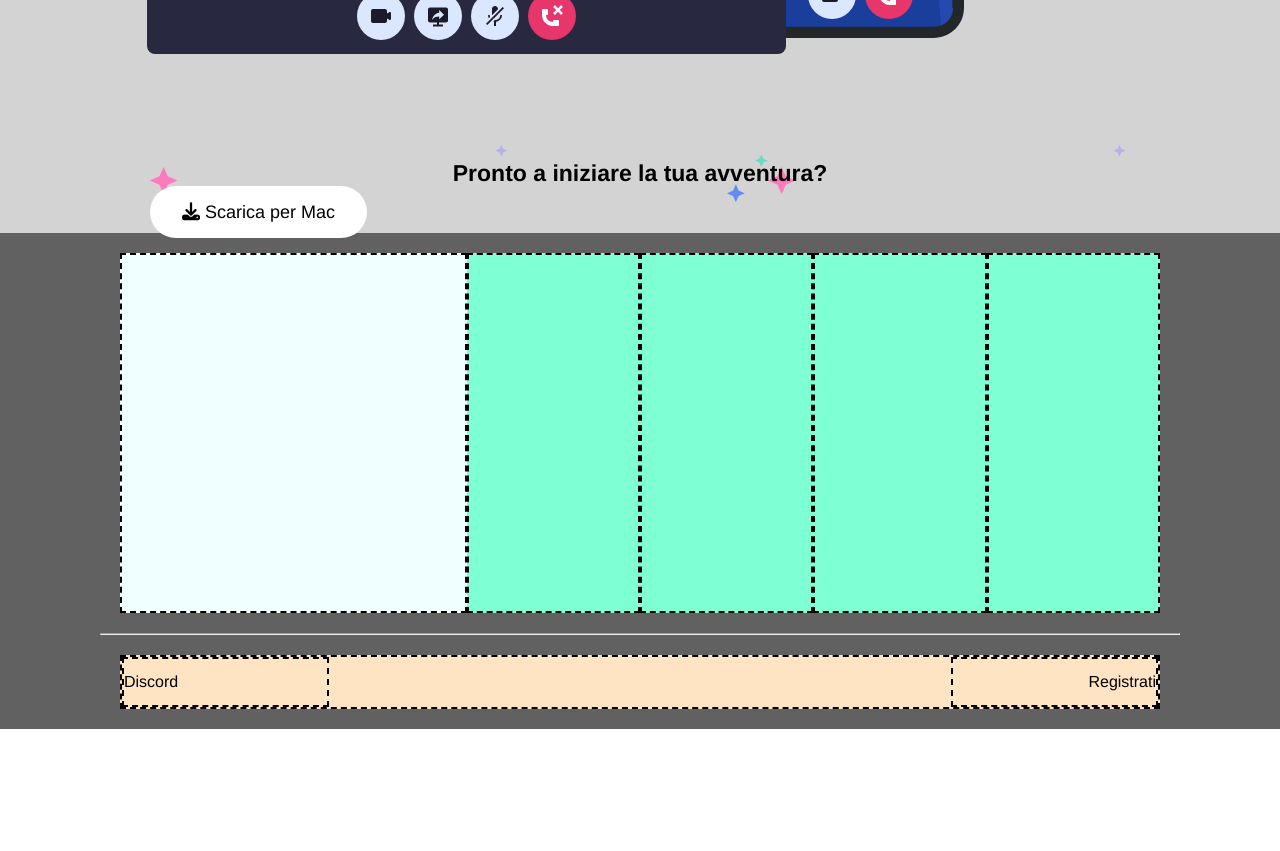
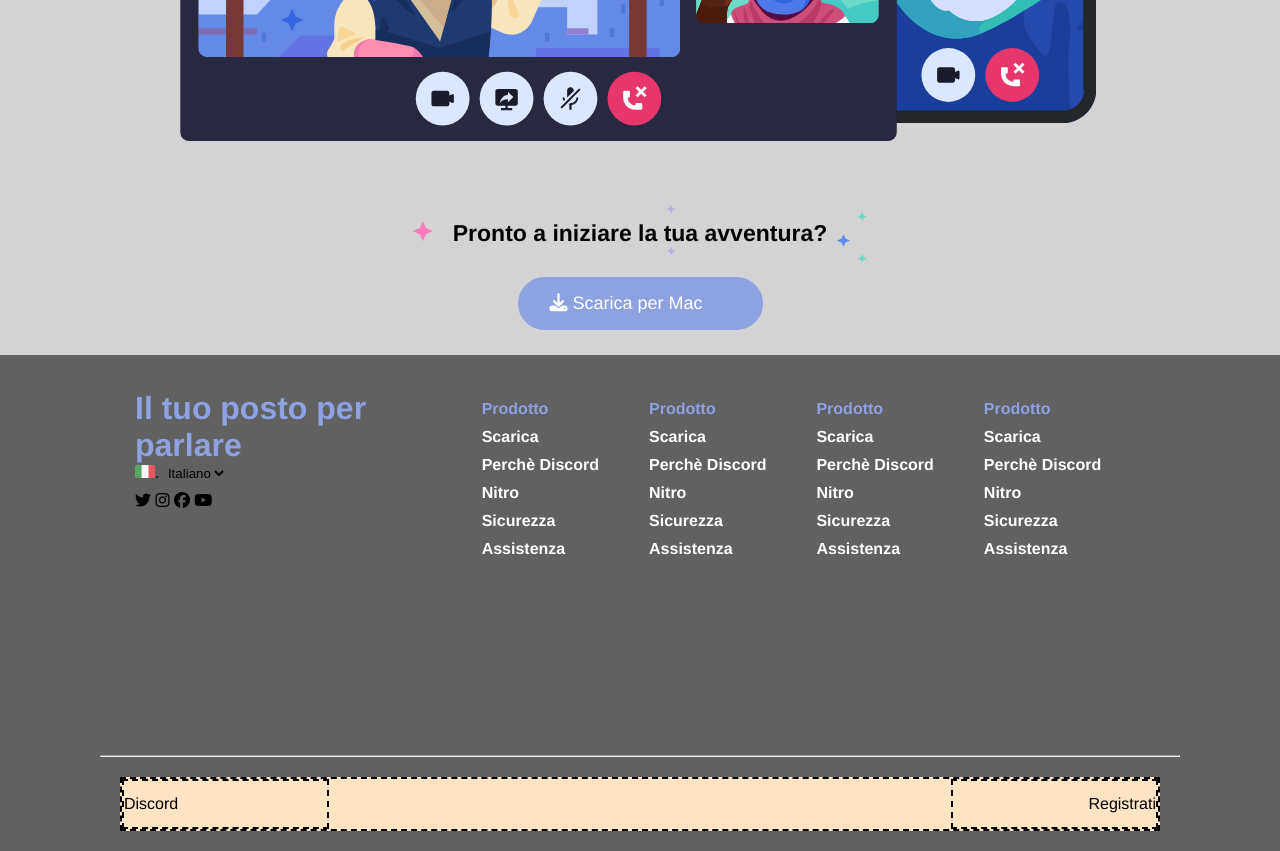
Before and after one commit to AlessioMartella7/htmlcss-discord, a plain HTML site: page index.html in a window 1280 px wide. Shown: the part 2640-3491 px from the top of the page. Before the commit the page ends 3369 px from the top, so only its background shows below. Drawn offline with Linux system fonts and the light colour scheme.

Commit message:
added column content

```diff
--- a/css/style.css
+++ b/css/style.css
@@ -35,6 +35,16 @@ nav a{
     color: white;
     text-decoration-line: none;
     text-decoration-color: none;
+}
+
+ul{
+    padding: 15px;
+    list-style: none;
+
+}
+
+li{
+    margin: 10px 0;
 }
 
 /* Utilities */
@@ -146,6 +156,8 @@ header{
     margin-top: 30px;
 }
 
+/* bottoni  */
+
 .button-main{
     text-align: center;
 }
@@ -164,7 +176,6 @@ header{
     background-color: white;
     margin-right: 14px;
 
-
 }
 
 .button-shape.open-here{
@@ -172,6 +183,16 @@ header{
     background-color: black;
     border: none;
     cursor: pointer;
+
+}
+
+.button-shape.download-blue{
+    width: 25%;
+    color: white;
+    text-decoration-line: none;
+    background-color: #8EA1E1;
+    align-self: center;
+    margin: 15px;
 
 }
 
@@ -207,12 +228,15 @@ header{
 
 .ready-to-go{
     padding: 10px 50px;
+    flex-direction: column;
 
 }
 .star{
+
     background-image: url(../img/stars.svg);
     background-size: contain;
     font-weight: 600;
+    margin: 0 auto;
 }
 
 
@@ -221,19 +245,31 @@ header{
 
 .info-credits{
     min-height: 400px;
+    width: 100%;
+
 
 }
 
 /* colonne */
 
 .lang-social{
+    display: flex;
+    flex-direction: column;
     flex-basis: calc(100% / 3);
-    background-color: azure;
+    justify-content: flex-start;
+    padding: 15px;
 }
 
+.speak{
+    color: #8EA1E1;
+    font-size: 32px;
+    font-weight: 600;
+}
 .colonne{
-    background-color: aquamarine;
+    flex-grow: 1;
+    display: flex;
     flex-basis: calc(100% / 6);
+    gap: 20px;
 }
 
 /* logo e bottone a piè di pagina */
@@ -245,3 +281,22 @@ header{
 .foot-end{
     justify-content: space-between;
 }
+
+ul:first-child{
+    font-weight: bold;
+    color:#8EA1E1;
+
+}
+
+.bandiera{
+   width: 20px;
+}
+
+.selettore-lng{
+    background-color: transparent;
+    border: none;
+}
+
+.icone{
+    margin-top: 10px;
+}
--- a/index.html
+++ b/index.html
@@ -99,13 +99,13 @@
                 <h4>Video e audio a bassa latenza ti faranno sentire come se foste tutti nella stessa stanza. Fai ciao
                     in video, guarda gli amici giocare in streaming, o riunitevi in una sessione di disegno con la
                     condiviosione schermo.</h4>
-                <img src="img/item4-big.svg" alt="">
 
             </div>
 
-            <div class="ready-to-go container">
+            <div class="ready-to-go row container">
+                <img class="tecnology" src="img/item4-big.svg" alt="">
                 <h3 class="star">Pronto a iniziare la tua avventura?</h3>
-                <a href="#" class="button-shape download"><i class="fa-solid fa-download"></i>Scarica per Mac</a>
+                <a href="#" class="button-shape download-blue"><i class="fa-solid fa-download"></i>Scarica per Mac</a>
             </div>
 
         </section>
@@ -115,11 +115,103 @@
         <div class="credits bg-drgry">
             <!-- colonne e riferimenti -->
             <nav class="info-credits row container spazio">
-                <div class="lang-social brd-bl brd-bl"></div>
-                <div class="product colonne brd-bl"></div>
-                <div class="company colonne brd-bl"></div>
-                <div class="resources colonne brd-bl"></div>
-                <div class="rules colonne brd-bl"></div>
+
+                <div class="lang-social">
+                    <div class="speak">Il tuo posto per parlare</div>
+                    <div class="barra-lingua">
+                        <img class="bandiera" src="img/ita.png" alt="bandierta ita">.
+                        <select class="selettore-lng" name="scelta" id="lingue">
+                            <option value="op1">Italiano</option>
+                        </select>
+                        <div class="icone">
+                            <i class="fa-brands fa-twitter"></i>
+                            <i class="fa-brands fa-instagram"></i>
+                            <i class="fa-brands fa-facebook"></i>
+                            <i class="fa-brands fa-youtube"></i>
+                        </div>
+                    </div>
+                </div>
+
+                <div class="colonne">
+                    <ul>
+                        <li>Prodotto</li>
+                        <li>
+                            <a href="#">Scarica</a>
+                        </li>
+                        <li>
+                            <a href="#">Perchè Discord</a>
+                        </li>
+                        <li>
+                            <a href="#">Nitro</a>
+                        </li>
+                        <li>
+                            <a href="#">Sicurezza</a>
+                        </li>
+                        <li>
+                            <a href="#">Assistenza</a>
+                        </li>
+                    </ul>
+
+                    <div class="colonne">
+                        <ul>
+                            <li>Prodotto</li>
+                            <li>
+                                <a href="#">Scarica</a>
+                            </li>
+                            <li>
+                                <a href="#">Perchè Discord</a>
+                            </li>
+                            <li>
+                                <a href="#">Nitro</a>
+                            </li>
+                            <li>
+                                <a href="#">Sicurezza</a>
+                            </li>
+                            <li>
+                                <a href="#">Assistenza</a>
+                            </li>
+                        </ul>
+
+                        <div class="colonne">
+                            <ul>
+                                <li>Prodotto</li>
+                                <li>
+                                    <a href="#">Scarica</a>
+                                </li>
+                                <li>
+                                    <a href="#">Perchè Discord</a>
+                                </li>
+                                <li>
+                                    <a href="#">Nitro</a>
+                                </li>
+                                <li>
+                                    <a href="#">Sicurezza</a>
+                                </li>
+                                <li>
+                                    <a href="#">Assistenza</a>
+                                </li>
+                            </ul>
+
+                            <div class="colonne">
+                                <ul>
+                                    <li>Prodotto</li>
+                                    <li>
+                                        <a href="#">Scarica</a>
+                                    </li>
+                                    <li>
+                                        <a href="#">Perchè Discord</a>
+                                    </li>
+                                    <li>
+                                        <a href="#">Nitro</a>
+                                    </li>
+                                    <li>
+                                        <a href="#">Sicurezza</a>
+                                    </li>
+                                    <li>
+                                        <a href="#">Assistenza</a>
+                                    </li>
+                                </ul>
+                            </div>
             </nav>
             <hr class="container">
             <!-- logo e bottone registrazione -->
```
